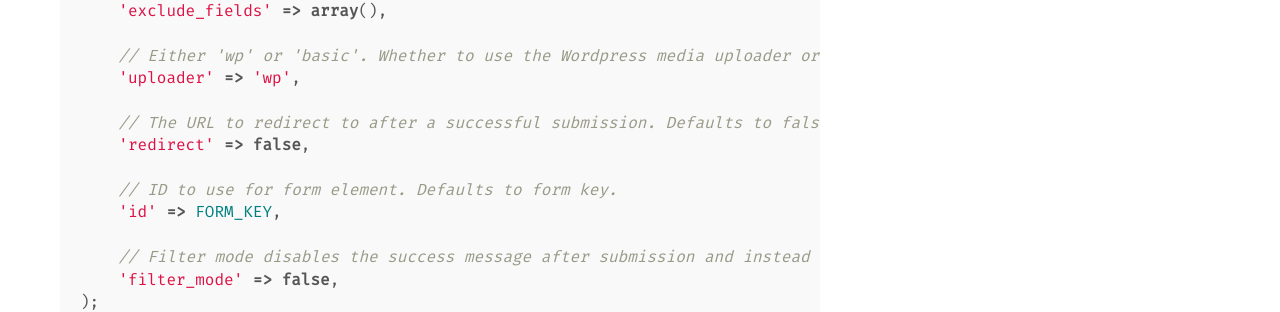
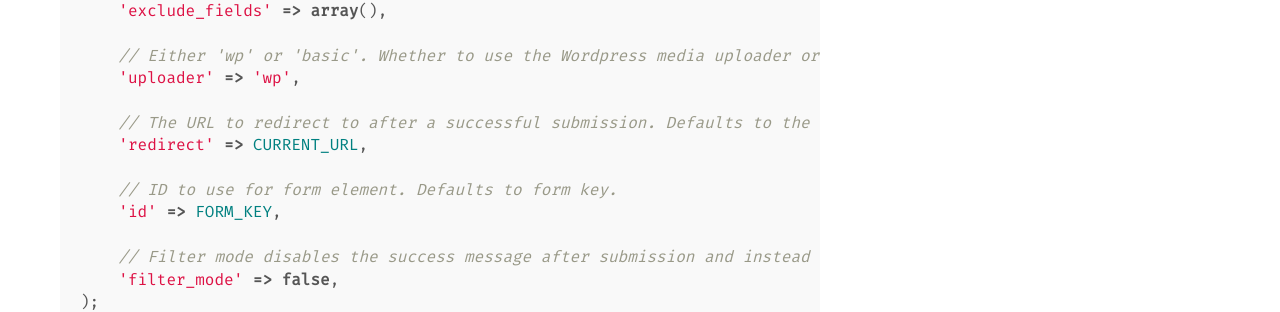
Before and after one commit to advancedforms/advancedforms.github.io, a Jekyll site: the page built from _posts/2016-12-25-displaying-a-form.markdown, in a window 1280 px wide. Shown: the part 1312-1624 px from the top of the page. Built offline with Jekyll 4.4.1, drawn with Linux system fonts in a browser that asks for light colours; comment, search, counter and statistics services are not loaded; some of the changed text lies outside the part shown.

Commit message:
Updated default arguments for 1.5.3

```diff
--- a/_posts/2016-12-25-displaying-a-form.markdown
+++ b/_posts/2016-12-25-displaying-a-form.markdown
@@ -54,8 +54,8 @@ $args = array(
     // Either 'wp' or 'basic'. Whether to use the Wordpress media uploader or a regular file input for file/image fields.
     'uploader' => 'wp',
 
-    // The URL to redirect to after a successful submission. Defaults to false for no redirection.
-    'redirect' => false,
+    // The URL to redirect to after a successful submission. Defaults to the current URL which will display a success message after submission.
+    'redirect' => CURRENT_URL,
 
     // ID to use for form element. Defaults to form key.
     'id' => FORM_KEY,
```
Also changed, not shown: other parts of _posts/2016-12-25-displaying-a-form.markdown (+1 -1 lines).
